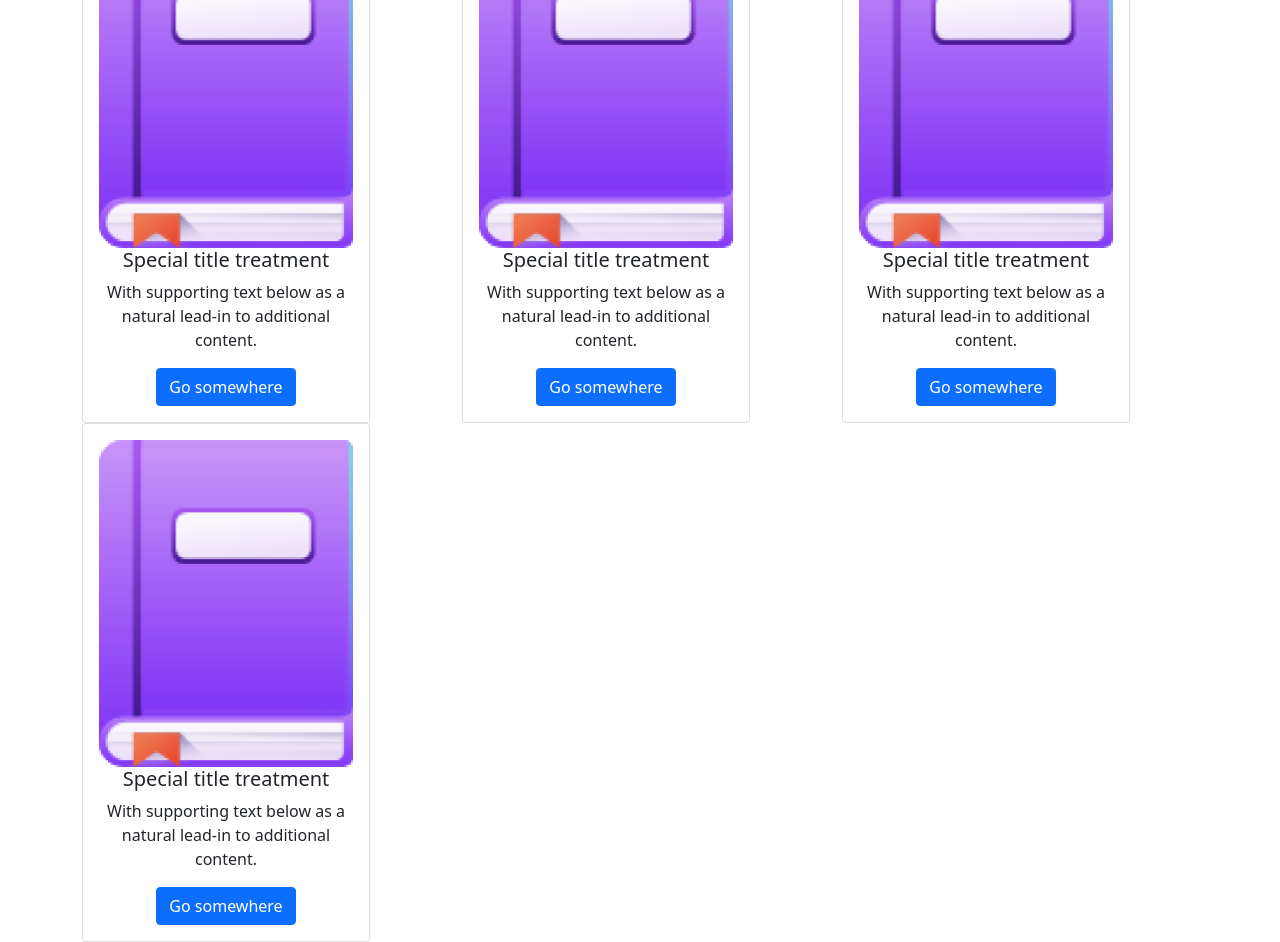
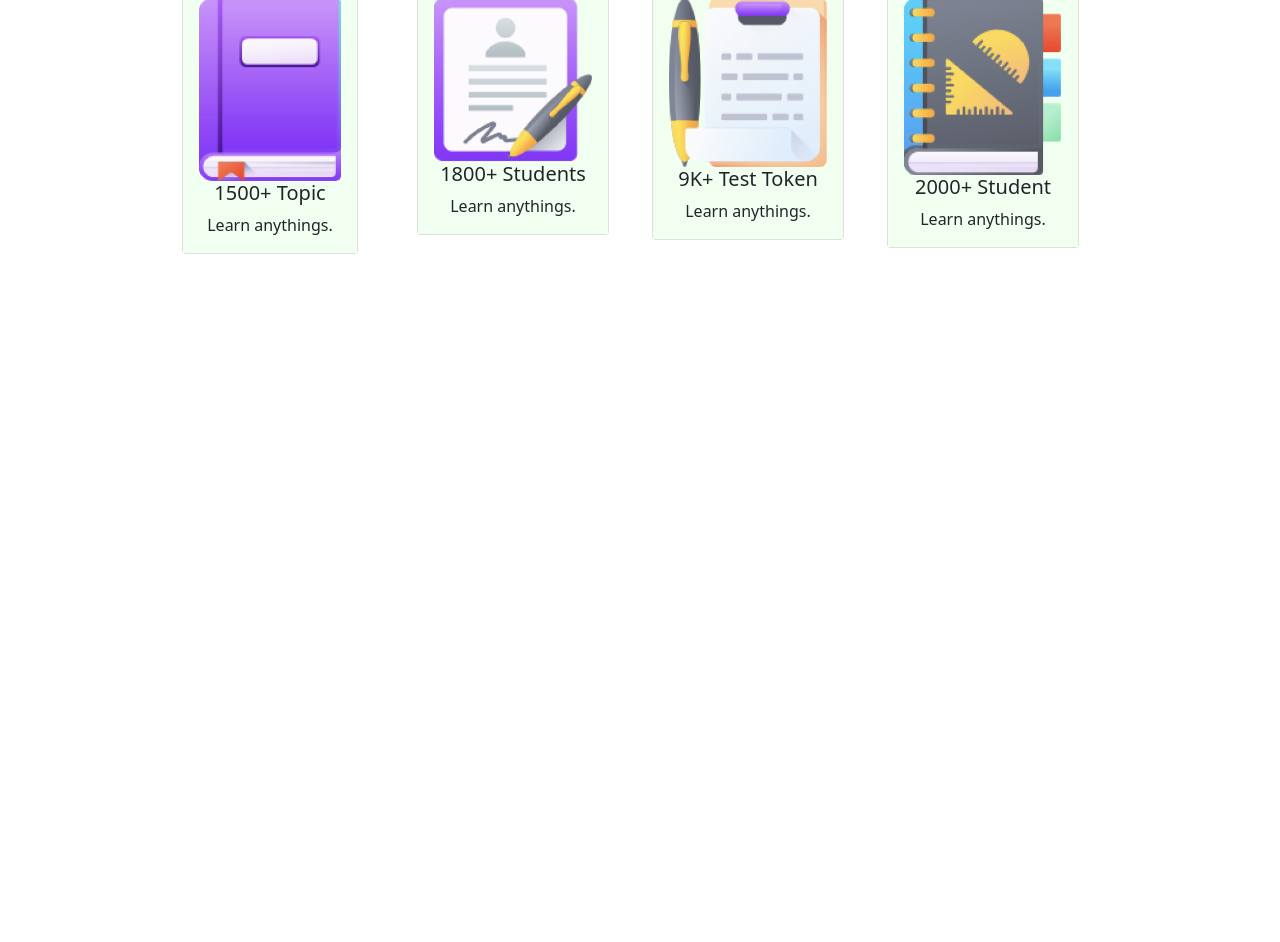
Before and after one commit to DipankerS/Mid_Term, a plain HTML site: page index.html in a window 1280 px wide. Shown: the part 510-1452 px from the top of the page. After the commit the page ends 864 px from the top, so only its background shows below. Drawn offline with nearby package versions, Linux system fonts and the light colour scheme.

Commit message:
Submission no 4

```diff
--- a/index.html
+++ b/index.html
@@ -51,75 +51,75 @@
 
     <header>
         <!-- Learn Part -->
-        <div class="container-fluid" style="background-color:#f0fff0; height: auto;">
+        <div class="container-fluid" style="background-color:#f0fff0; ">
             <div class="container overflow-hidden">
-                <div class="second">
-                    <div class="row flex-column-reverse flex-lg-row gy-5">
-                        <div class="col-lg-6 col-md-6 col-12" style="margin-top:100px">
-                            <p style="color: #FA804C;">Are you ready to learn?</p>
-                            <h1 style="color:#000000;" class="fw-bolder">Learn With fun on</h1>
-                            <h1 style="color:#000000;" class="fw-bolder">on any schedule</h1>
 
-                            <p class="fw-bolder"> Lorem, ipsum dolor sit amet consectetur adipisicing elit. Earum distinctio odit.</p>
+                <div class="row flex-column-reverse flex-lg-row gy-5 ">
+                    <div class="col-lg-6 col-md-6 col-12 " style="margin-top:100px ">
+                        <p style="color: #FA804C; ">Are you ready to learn?</p>
+                        <h1 style="color:#000000; " class="fw-bolder ">Learn With fun on</h1>
+                        <h1 style="color:#000000; " class="fw-bolder ">on any schedule</h1>
 
-                            <button type="button" class="btn btn-success" style="border-radius: 50px;">Get Started</button>
-                        </div>
-                        <div class="col-lg-6 col-md-6 col-12 " style="margin-top: 40px">
-                            <img src="image/Photos/Illustration.png" width="500px" alt="" style="margin-top:25px">
-                        </div>
+                        <p class="fw-bolder "> Lorem, ipsum dolor sit amet consectetur adipisicing elit. Earum distinctio odit.</p>
+
+                        <button type="button " class="btn btn-success " style="border-radius: 50px; ">Get Started</button>
+                    </div>
+                    <div class="col-lg-6 col-md-6 col-12 overflow-hidden " style="margin-top: 40px ">
+                        <img src="image/Photos/Illustration.png " width="500px " alt=" ">
                     </div>
                 </div>
+
 
             </div>
         </div>
 
         <!-- Card -->
-        <div class="container">
-            <div class="row">
-                <div class="col">
-                    <div class="card text-center" style="width: 18rem;">
-                        <div class="card-body">
-                            <img src="image/ICON/book.png" class="card-img-top" alt="..">
-                            <h5 class="card-title">Special title treatment</h5>
-                            <p class="card-text">With supporting text below as a natural lead-in to additional content.</p>
-                            <a href="#" class="btn btn-primary">Go somewhere</a>
+        <div class="container ">
+            <div class="c ">
+                <div class="row gy-5 ">
+                    <div class="col-lg-3 col-md-6 col-12 ">
+                        <div class="card text-center " style="width: 11rem;">
+                            <div class="card-body" style=" background-color:#f0fff0; ">
+                                <img src="image/ICON/book.png " class="card-img-top " alt=".. ">
+                                <h5 class="card-title ">1500+ Topic</h5>
+                                <p class="card-text ">Learn anythings.</p>
+
+                            </div>
                         </div>
                     </div>
-                </div>
-                <div class="col">
-                    <div class="card text-center" style="width: 18rem;">
-                        <div class="card-body">
-                            <img src="image/ICON/book.png" class="card-img-top" alt="..">
-                            <h5 class="card-title">Special title treatment</h5>
-                            <p class="card-text">With supporting text below as a natural lead-in to additional content.</p>
-                            <a href="#" class="btn btn-primary">Go somewhere</a>
+                    <div class="col-lg-3 col-md-6 col-12 ">
+                        <div class="card text-center " style="width: 12rem; ">
+                            <div class="card-body " style=" background-color:#f0fff0; ">
+                                <img src="image/ICON/Student.png " class="card-img-top " alt=".. ">
+                                <h5 class="card-title ">1800+ Students</h5>
+                                <p class="card-text ">Learn anythings.</p>
+
+                            </div>
                         </div>
                     </div>
-                </div>
-                <div class="col">
-                    <div class="card text-center" style="width: 18rem;">
-                        <div class="card-body">
-                            <img src="image/ICON/book.png" class="card-img-top" alt="..">
-                            <h5 class="card-title">Special title treatment</h5>
-                            <p class="card-text">With supporting text below as a natural lead-in to additional content.</p>
-                            <a href="#" class="btn btn-primary">Go somewhere</a>
+                    <div class="col-lg-3 col-md-6 col-12 ">
+                        <div class="card text-center " style="width: 12rem; ">
+                            <div class="card-body " style=" background-color:#f0fff0; ">
+                                <img src="image/ICON/Test.png " class="card-img-top " alt=".. ">
+                                <h5 class="card-title ">9K+ Test Token</h5>
+                                <p class="card-text ">Learn anythings.</p>
+
+                            </div>
                         </div>
                     </div>
-                </div>
-                <div class="col">
-                    <div class="card text-center" style="width: 18rem;">
-                        <div class="card-body">
-                            <img src="image/ICON/book.png" class="card-img-top" alt="..">
-                            <h5 class="card-title">Special title treatment</h5>
-                            <p class="card-text">With supporting text below as a natural lead-in to additional content.</p>
-                            <a href="#" class="btn btn-primary">Go somewhere</a>
+                    <div class="col-lg-3 col-md-6 col-12 ">
+                        <div class="card text-center " style="width: 12rem; ">
+                            <div class="card-body " style=" background-color:#f0fff0; ">
+                                <img src="image/ICON/Students.png " class="card-img-top " alt=".. ">
+                                <h5 class="card-title ">2000+ Student</h5>
+                                <p class="card-text ">Learn anythings.</p>
+                            </div>
                         </div>
                     </div>
+
                 </div>
 
             </div>
-
-
         </div>
 
 
@@ -133,7 +133,7 @@
 
 
     <!-- Bootstrap JS -->
-    <script src="https://cdn.jsdelivr.net/npm/bootstrap@5.0.2/dist/js/bootstrap.bundle.min.js" integrity="sha384-MrcW6ZMFYlzcLA8Nl+NtUVF0sA7MsXsP1UyJoMp4YLEuNSfAP+JcXn/tWtIaxVXM" crossorigin="anonymous"></script>
+    <script src="https://cdn.jsdelivr.net/npm/bootstrap@5.0.2/dist/js/bootstrap.bundle.min.js " integrity="sha384-MrcW6ZMFYlzcLA8Nl+NtUVF0sA7MsXsP1UyJoMp4YLEuNSfAP+JcXn/tWtIaxVXM " crossorigin="anonymous "></script>
 </body>
 
 </html>
--- a/style.css
+++ b/style.css
@@ -1,3 +1,7 @@
+.c {
+    padding: 100px;
+}
+
 .img {
-    size: 10px;
+    padding: 40px;
 }
```
